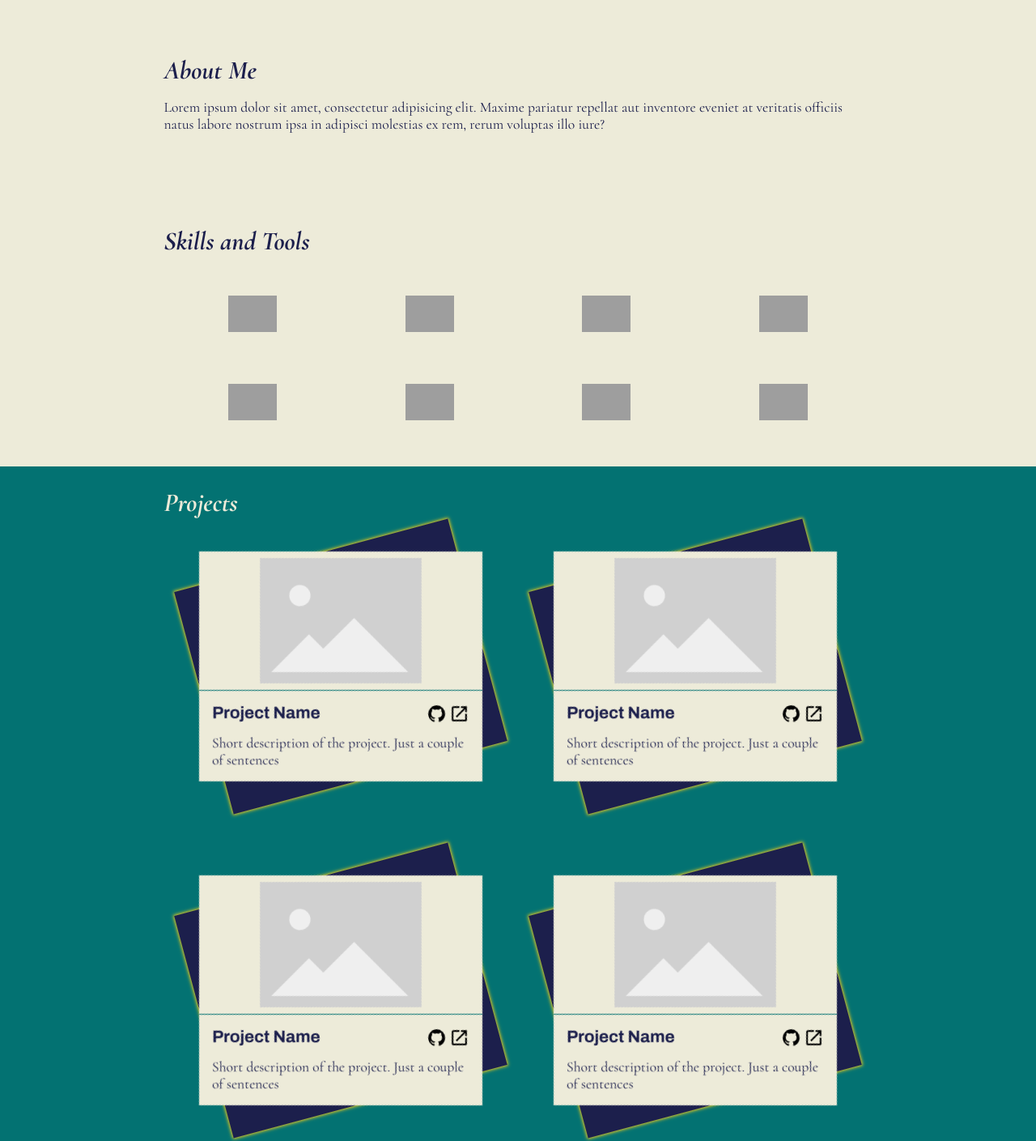
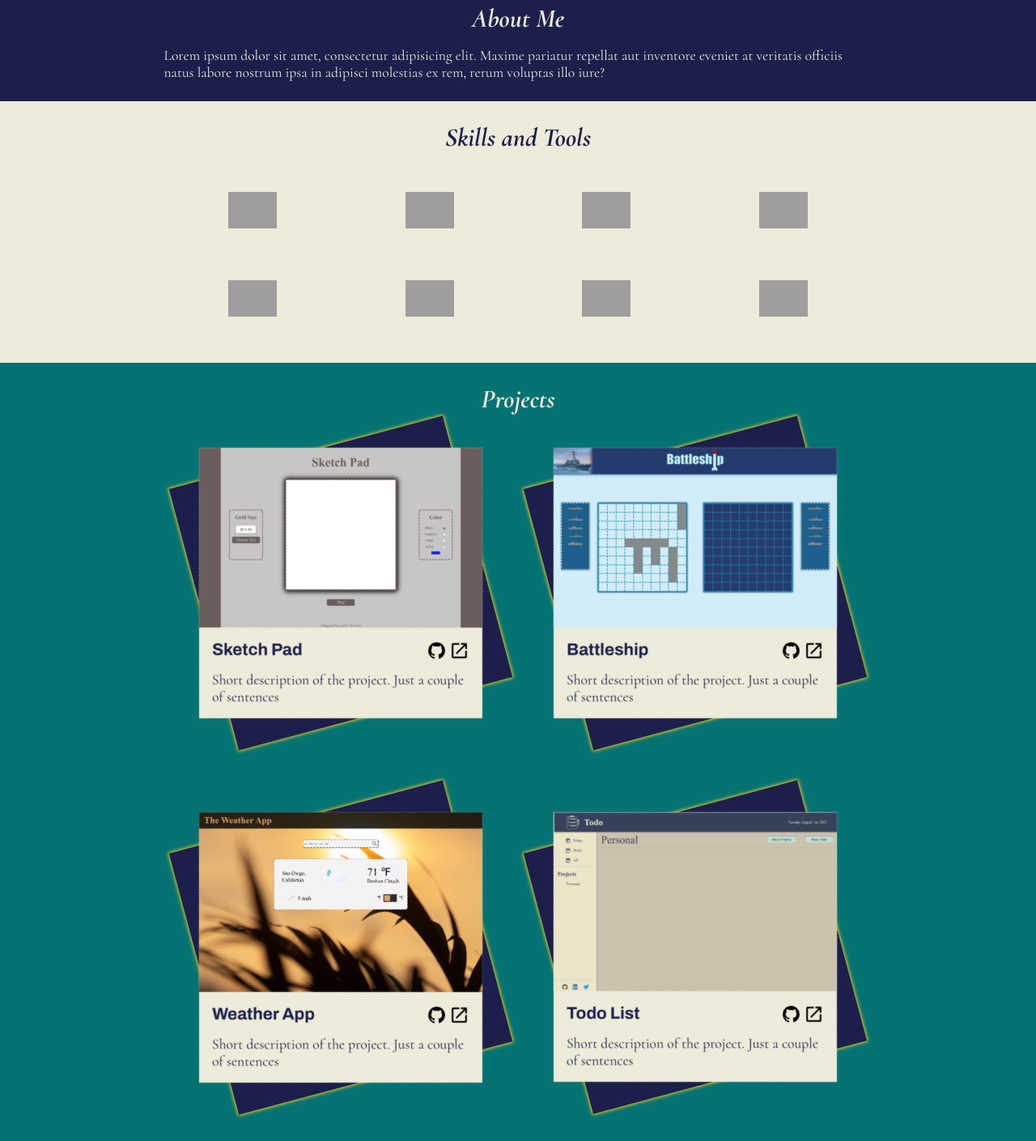
Before and after one commit to marefpceo/personal-portfolio, a plain HTML site: page index.html in a window 1280 px wide. Shown: the part 924-2333 px from the top of the page at 81% size. Drawn offline with nearby package versions, Linux system fonts and the light colour scheme; grey boxes are pictures that could not be loaded.

Commit message:
Updated project section
Screenshots and tites were added to the project cards.
Background colors updated (same color pallete).

```diff
--- a/index.html
+++ b/index.html
@@ -39,7 +39,7 @@
             <p>Front End Developer</p>
           </div>
         </div>
-        <img src='source/images/LinkedIn2.jpg' id='main-photo' alt='Lamar Stevens'>
+        <img src='source/images/bitmoji-profile.png' id='main-photo' alt='Lamar Stevens'>
       </div>
     </section>
 
@@ -80,11 +80,11 @@
             <div class='tile-bg'>
               <div class='tile-content'>
                 <div class='tile-header'>
-                  <img src='source/images/Placeholder_view_vector.svg' alt='' class='project-img'>
+                  <img src='./source/images/sketch-pad.png' alt='' class='project-img'>
                 </div>
                 <div class='tile-body'>
                   <div class='tile-body-title'>
-                    <h3>Project Name</h3>
+                    <h3>Sketch Pad</h3>
                     <div class='tile-links'>
                       <img src='source/images/github.svg' alt='Github project link' class='icons'>
                       <img src='source/images/open-in-new.svg' alt='' class='icons'>
@@ -99,11 +99,11 @@
             <div class='tile-bg'>
               <div class='tile-content'>
                 <div class='tile-header'>
-                  <img src='source/images/Placeholder_view_vector.svg' alt='' class='project-img'>
+                  <img src='source/images/battleship.png' alt='' class='project-img'>
                 </div>
                 <div class='tile-body'>
                   <div class='tile-body-title'>
-                    <h3>Project Name</h3>
+                    <h3>Battleship</h3>
                     <div class='tile-links'>
                       <img src='source/images/github.svg' alt='Github project link' class='icons'>
                       <img src='source/images/open-in-new.svg' alt='' class='icons'>
@@ -118,11 +118,11 @@
             <div class='tile-bg'>
               <div class='tile-content'>
                 <div class='tile-header'>
-                  <img src='source/images/Placeholder_view_vector.svg' alt='' class='project-img'>
+                  <img src='source/images/weather-app.png' alt='' class='project-img'>
                 </div>
                 <div class='tile-body'>
                   <div class='tile-body-title'>
-                    <h3>Project Name</h3>
+                    <h3>Weather App</h3>
                     <div class='tile-links'>
                       <img src='source/images/github.svg' alt='Github project link' class='icons'>
                       <img src='source/images/open-in-new.svg' alt='' class='icons'>
@@ -137,11 +137,11 @@
             <div class='tile-bg'>
               <div class='tile-content'>
                 <div class='tile-header'>
-                  <img src='source/images/Placeholder_view_vector.svg' alt='' class='project-img'>
+                  <img src='source/images/todo-list.png' alt='' class='project-img'>
                 </div>
                 <div class='tile-body'>
                   <div class='tile-body-title'>
-                    <h3>Project Name</h3>
+                    <h3>Todo List</h3>
                     <div class='tile-links'>
                       <img src='source/images/github.svg' alt='Github project link' class='icons'>
                       <img src='source/images/open-in-new.svg' alt='' class='icons'>
--- a/styles.css
+++ b/styles.css
@@ -88,7 +88,7 @@ header {
   padding: 1rem 0;
   opacity: 0;
   box-shadow: 0 1px 4px 0px var(--text-primary);
-  transition: opacity 0.3s linear;
+  transition: opacity 0.2s linear;
 }
 
 #logo {
@@ -153,15 +153,25 @@ header {
 
 /* ************* About Section ************* */
 #about {
-  color: var(--text-primary);
+  color: var(--background-light);
+  background-color: var(--text-primary);
   padding: 25px 15px;
-  margin: 4rem 0;
 }
+
+#about h2 {
+  color: var(--background-light);
+  text-align: center;
+}
+
 
 
 /* ************* Skills Section ************* */
 #skills {
   padding: 25px 15px;
+}
+
+#skills h2 {
+  text-align: center;
 }
 
 #stack-icons {
@@ -189,6 +199,7 @@ header {
 #projects h2 {
   color: var(--background-light);
   padding-bottom: 25px;
+  text-align: center;
 }
 
 .tile-collection {
@@ -218,13 +229,11 @@ header {
 .tile-header {
   display: flex;
   justify-content: center;
-  padding: 0.5rem;
 }
 
 .tile-body {
   color: var(--text-primary);
   padding: 1rem;
-  border-top: 1px solid var(--secondary-dark);
 }
 
 .tile-body-title {
@@ -233,7 +242,7 @@ header {
 }
 
 .project-img {
-  max-width: 200px;
+  width: 100%;
 }
 
 
```
Also changed, not shown: source/images/battleship.png (added), source/images/bitmoji-profile.png (added), source/images/sketch-pad.png (added), source/images/todo-list.png (added), source/images/weather-app.png (added).
